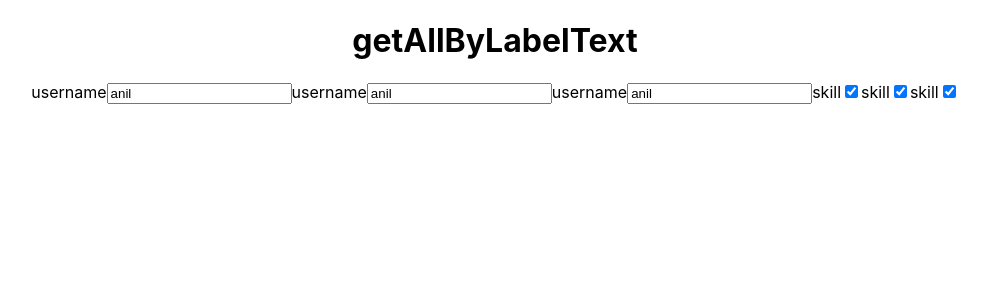
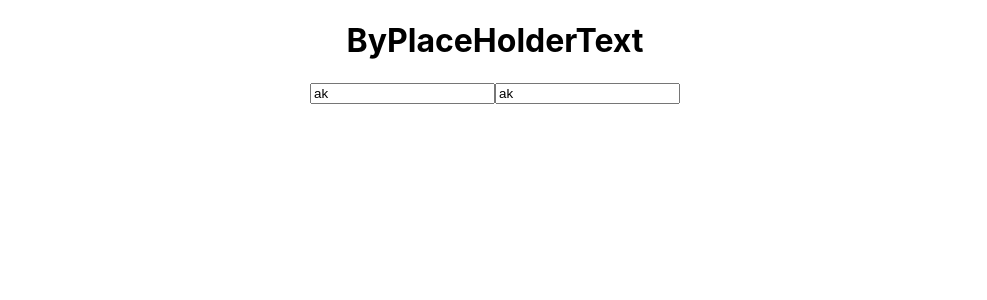
Before and after one commit to ritikkamboj/React-Testing, a React (Create React App) app: page / in a window 1280 px wide. Shown: the top 300 px of the page, without its empty margins (145-1132 px from the left). Built offline with nearby package versions, Linux system fonts and the light colour scheme.

Commit message:
getByPlaceholderText and getAllByPlaceholderText

```diff
--- a/src/App.js
+++ b/src/App.js
@@ -12,28 +12,9 @@ function App() {
 
   return (
     <div className="App">
-      <h1>getAllByLabelText</h1>
-      <label htmlFor="username">username</label>
-      <input type="text" id='username' defaultValue="anil" />
-
-      <label htmlFor="username2">username</label>
-      <input type="text" id='username2' defaultValue="anil" />
-
-      <label htmlFor="username3">username</label>
-      <input type="text" id='username3' defaultValue="anil" />
-
-
-      <label htmlFor="skill">skill</label>
-      <input type="checkbox" id='skill' defaultChecked={true} />
-
-      <label htmlFor="skill2">skill</label>
-      <input type="checkbox" id='skill2' defaultChecked={true} />
-
-
-      <label htmlFor="skill3">skill</label>
-      <input type="checkbox" id='skill3' defaultChecked={true} />
-
-
+      <h1>ByPlaceHolderText</h1>
+      <input type="text" placeholder='enter username' defaultValue='ak' />
+      <input type="text" placeholder='enter username' defaultValue='ak' />
 
     </div>
   );
```
Also changed, not shown: 1 other file (tests, documents, lock files or other folders).
